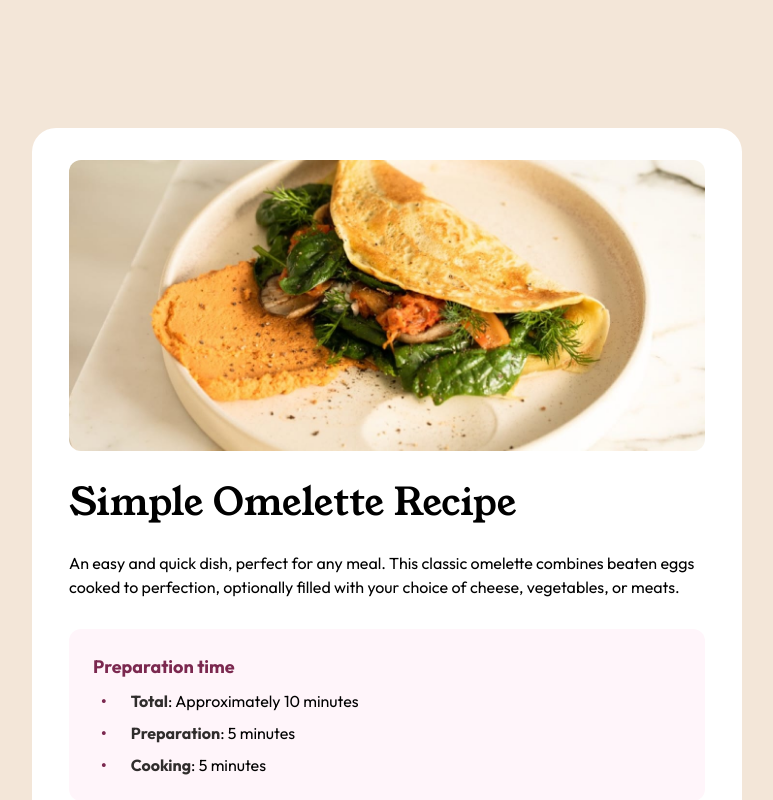
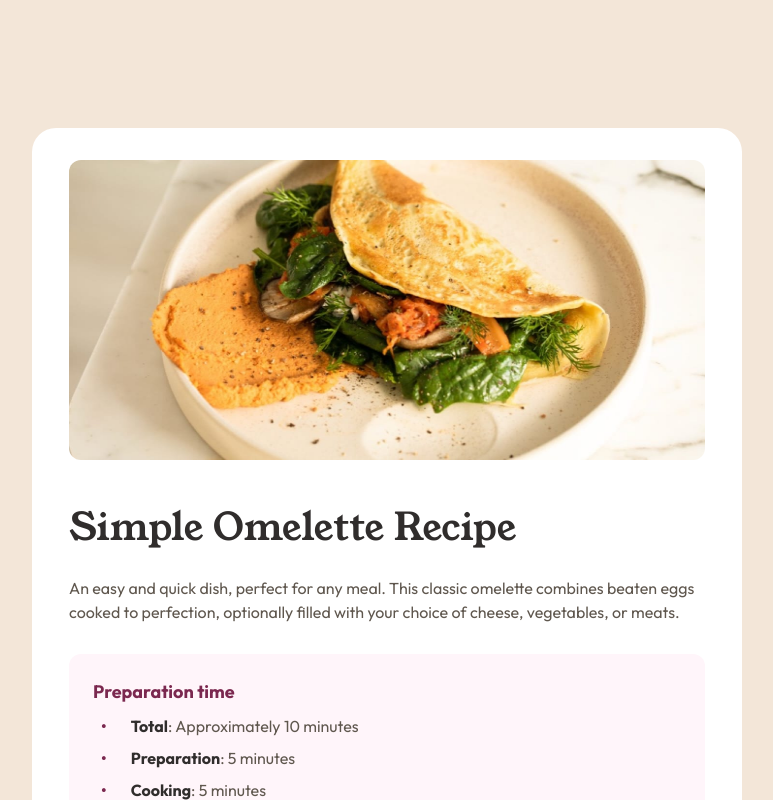
Before and after one commit to Orchi1904/FrontendMentor4-RecipePage, a Next.js app: page / in a window 1280 px wide. Shown: the top 800 px of the page, without its empty margins (253-1026 px from the left). Built offline with nearby package versions, Linux system fonts and the light colour scheme.

Commit message:
Improved some designs

```diff
--- a/app/page.tsx
+++ b/app/page.tsx
@@ -42,7 +42,7 @@ const instructions = [
 
 export default function Home() {
   return (
-    <main className="bg-white max-w-[710px] sm:mx-auto sm:rounded-3xl sm:pt-[32px] pb-[32px] sm:my-32">
+    <main className="bg-white max-w-[710px] mx-auto tablet:rounded-3xl tablet:pt-[32px] pb-[32px] tablet:my-32 text-wenge-brown">
       <Header
         title="Simple Omelette Recipe"
         description="An easy and quick dish, perfect for any meal. This classic omelette
@@ -50,7 +50,7 @@ export default function Home() {
         choice of cheese, vegetables, or meats."
         image={recipeImage}
       />
-      <div className="mx-[32px] sm:mx-auto max-w-[636px]">
+      <div className="mx-[32px] tablet:mx-auto max-w-[636px]">
         <PrepTime
           total="Approximately 10 minutes"
           preparation="5 minutes"
--- a/components/Header.tsx
+++ b/components/Header.tsx
@@ -1,27 +1,27 @@
 import Image, { StaticImageData } from "next/image";
 
 type Props = {
-  title: string,
-  description: string,
-  image: StaticImageData
-}
+  title: string;
+  description: string;
+  image: StaticImageData;
+};
 
-function Header({title, description, image}: Props) {
+function Header({ title, description, image }: Props) {
   return (
-    <div className="max-w-[636px] sm:mx-auto">
-      <div>
+    <div>
+      <div className="max-w-[636px] mx-auto">
         <Image
-          className="w-full h-auto sm:rounded-xl"
+          className="w-full h-auto tablet:h-[300px] img-full-w:rounded-xl"
           src={image}
           width="0"
           height="0"
           alt="Recipe image"
         />
       </div>
-      <h1 className="font-youngSerif text-[38px] leading-none mt-8 mb-[30px] mx-[29px] sm:mx-0">
+      <h1 className="font-youngSerif text-[38px] leading-none mt-8 tablet:mt-12 mb-[30px] mx-[29px] max-w-[636px] tablet:mx-auto text-dark-charcoal">
         {title}
       </h1>
-      <p className="font-outfitRegular mx-[30px] sm:mx-0">
+      <p className="font-outfitRegular mx-[30px] max-w-[636px] tablet:mx-auto">
         {description}
       </p>
     </div>
--- a/components/PrepTime.tsx
+++ b/components/PrepTime.tsx
@@ -15,11 +15,11 @@ function PrepTime({ total, preparation, cooking }: Props) {
 
   return (
     <div className="bg-rose-white rounded-xl p-6 my-[30px]">
-      <h3 className="font-outfitBold text-dark-raspberry text-lg">
+      <h2 className="font-outfitBold text-dark-raspberry text-lg">
         Preparation time
-      </h3>
+      </h2>
 
-      <UList itemArr={itemArr} markerColor="text-dark-raspberry"/>
+      <UList itemArr={itemArr} markerColor="text-dark-raspberry" />
     </div>
   );
 }
--- a/tailwind.config.ts
+++ b/tailwind.config.ts
@@ -29,6 +29,10 @@ const config: Config = {
       eggshell: "hsl(30, 54%, 90%)",
       white: "hsl(0, 0%, 100%)",
     },
+    screens: {
+      'tablet': '710px',
+      'img-full-w': '636px'
+    },
     extend: {
       backgroundImage: {
         "gradient-radial": "radial-gradient(var(--tw-gradient-stops))",
```
